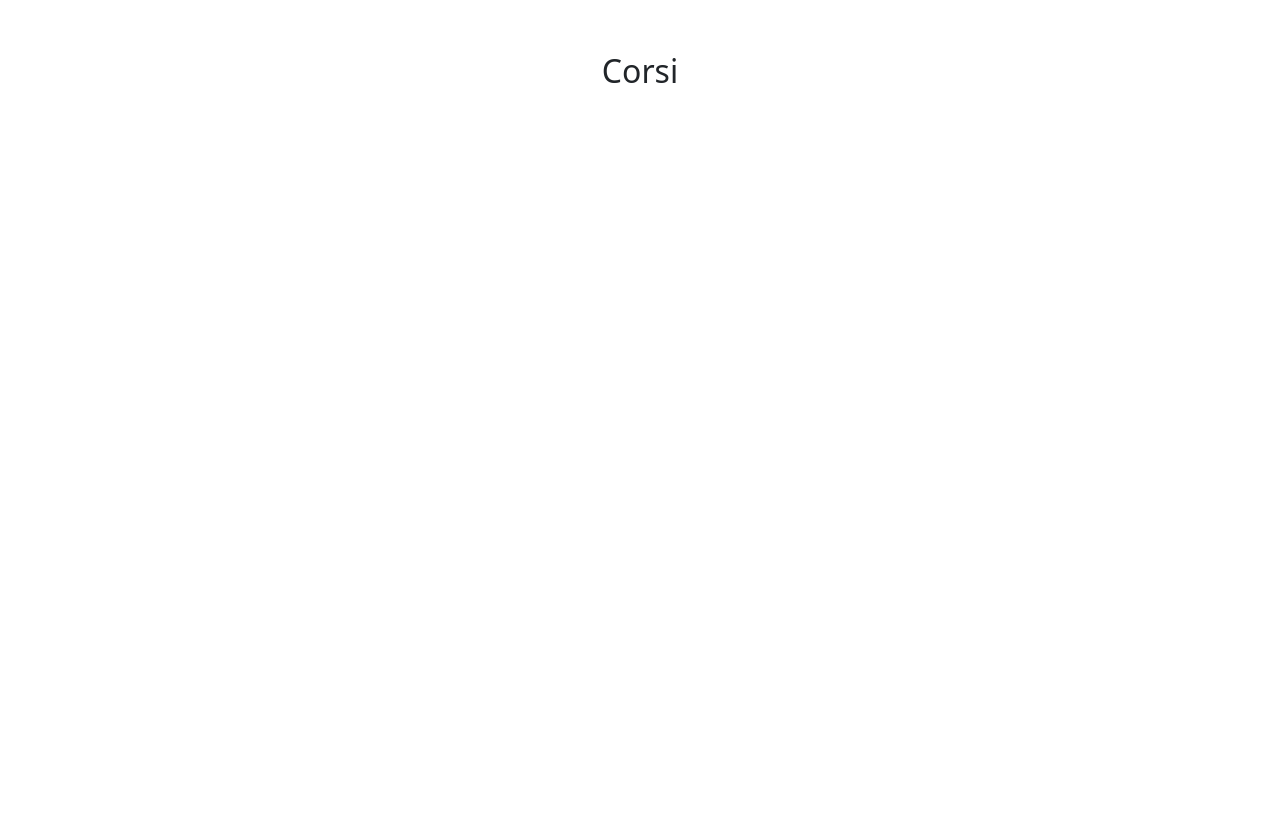
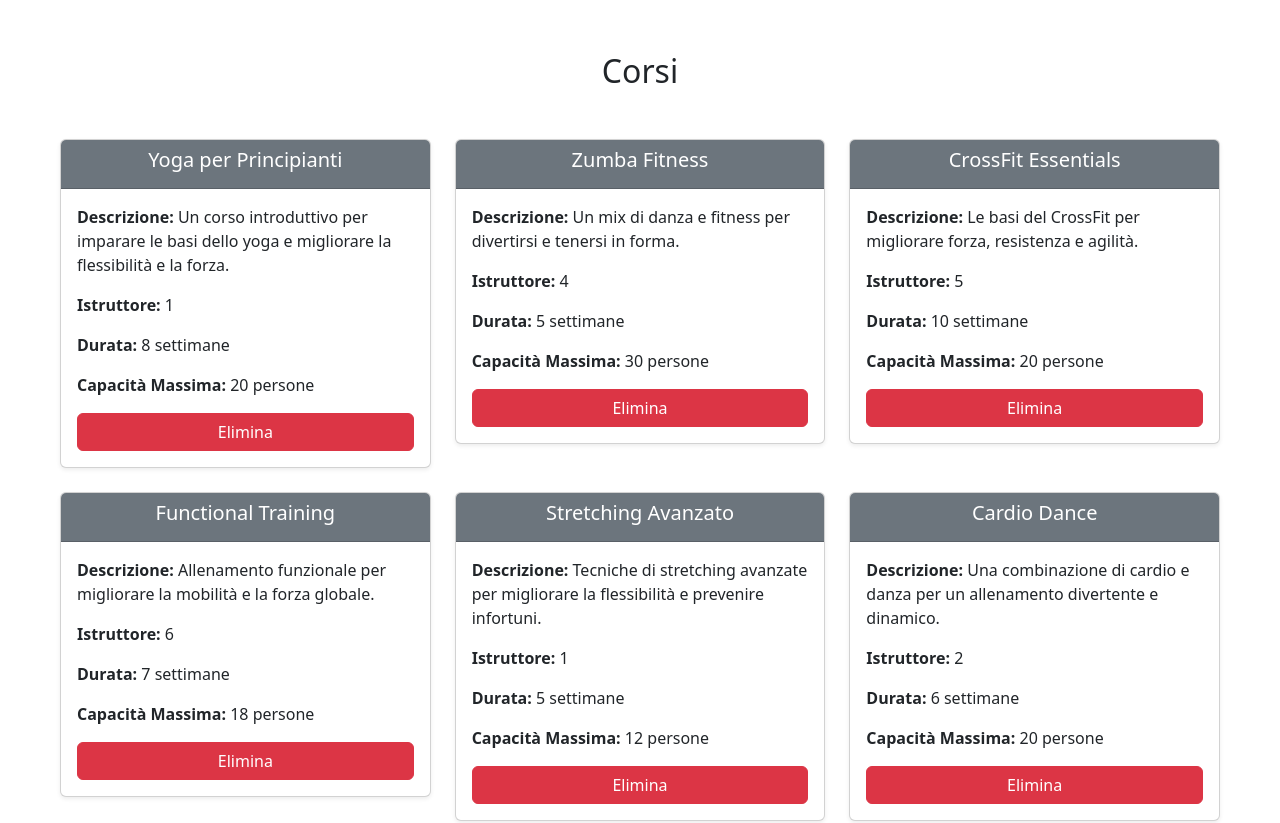
Before and after one commit to Ale04R/AngFitness, an Angular app: page /amministrazione in a window 1280 px wide. Shown: the part 900-1723 px from the top of the page. Before the commit the page ends 1015 px from the top, so only its background shows below. Built offline with nearby package versions, Linux system fonts and the light colour scheme; data requests are answered from the project's data file.

Commit message:
gestione prenotazione

```diff
--- a/src/app/amministrazione/amministrazione.component.html
+++ b/src/app/amministrazione/amministrazione.component.html
@@ -42,4 +42,25 @@
 <div id="corsi" class="mt-5">
     <div class="spacer" style="height: 80px;"></div>
     <h2 class="text-center mb-4">Corsi</h2>
+    <div class="text-center mb-4">
+        <!-- <button class="btn btn-success me-3" (click)="addCorso()">Aggiungi Corso</button> -->
+    </div>
+    <div class="row m-5 justify-content-center">
+        @for(corso of corsi() ?? []; track corso?.id){
+        <div class="col-md-4 mb-4">
+            <div class="card shadow-sm">
+                <div class="card-header bg-secondary text-white text-center">
+                    <h5 class="card-title">{{ corso.nome }}</h5>
+                </div>
+                <div class="card-body">
+                    <p class="card-text"><strong>Descrizione:</strong> {{ corso.descrizione }}</p>
+                    <p class="card-text"><strong>Istruttore:</strong> {{ corso.istruttoreId }}</p>
+                    <p class="card-text"><strong>Durata:</strong> {{ corso.durata }}</p>
+                    <p class="card-text"><strong>Capacità Massima:</strong> {{ corso.capacitaMassima }} persone</p>
+                    <button class="btn btn-danger w-100" (click)="deleteCorso(corso.id)">Elimina</button>
+                </div>
+            </div>
+        </div>
+        }
+    </div>
 </div>
--- a/src/app/amministrazione/amministrazione.component.ts
+++ b/src/app/amministrazione/amministrazione.component.ts
@@ -3,6 +3,8 @@
 import { FormsModule } from '@angular/forms';
 import { CorsiPrenotati } from './prenotazioni.modal';
 import { PrenotazioniService } from './prenotazioni.service';
+import { CorsiService } from '../corsi/corsi.service';
+import { Corsi } from '../corsi/corsi.modal';
 
 @Component({
   selector: 'app-amministrazione',
@@ -13,11 +15,13 @@
 })
 export class AmministrazioneComponent {
   corsiPrenotati = signal<CorsiPrenotati[] | undefined>(undefined);
+  corsi = signal<Corsi[]>([]);
   inCaricamento = signal(false);
   filtro = signal<string>('');
 
   private destroyRef = inject(DestroyRef);
   private prenotazioniService = inject(PrenotazioniService);
+  private corsiService = inject(CorsiService);
 
   ngOnInit(): void {
     const subscription = this.prenotazioniService.loadCorsiPrenotati()
@@ -30,6 +34,10 @@
           this.inCaricamento.set(false);
         }
       });
+
+    this.corsiService.loadCorsi().subscribe((data) => {
+      this.corsi.set(data);
+    });
 
     this.destroyRef.onDestroy(() => {
       subscription.unsubscribe();
@@ -75,4 +83,24 @@
       });
     }
   }
+
+  // addCorso() {
+  //   const nuovoCorso: Corsi = {
+  //     id: 'new-id',
+  //     nome: 'Nuovo Corso',
+  //     descrizione: 'Descrizione del nuovo corso',
+  //     istruttoreId: 'istruttore-id',
+  //     durata: '1 ora',
+  //     capacitaMassima: 20
+  //   };
+  //   this.corsiService.addCorso(nuovoCorso).subscribe(() => {
+  //     this.corsi.update(corsi => [...corsi, nuovoCorso]);
+  //   });
+  // }
+
+  deleteCorso(corsoId: string) {
+    this.corsiService.deleteCorso(corsoId).subscribe(() => {
+      this.corsi.update(corsi => corsi.filter(corso => corso.id !== corsoId));
+    });
+  }
 }
--- a/src/app/amministrazione/prenotazioni.service.ts
+++ b/src/app/amministrazione/prenotazioni.service.ts
@@ -9,6 +9,7 @@
 
 export class PrenotazioniService {
   private httpClient = inject(HttpClient);
+  private prenotazioni = signal<CorsiPrenotati[]>([]);
   private corso = signal<any[]>([]);
 
   private fetchCorsi(url: string, errorMessage: string){
@@ -57,4 +58,9 @@
         })
       );
   }
+
+  prenotazione(prenotazione: CorsiPrenotati) {
+    this.prenotazioni.update(prevCorso => [...prevCorso, prenotazione]);
+    return this.httpClient.post('http://localhost:3000/corsiPrenotati', prenotazione);
+  }
 }
--- a/src/app/corsi/corsi.service.ts
+++ b/src/app/corsi/corsi.service.ts
@@ -69,7 +69,6 @@
             this.loadIstruttori().subscribe();
         }
 
-        console.log(this.istruttori().find(istruttore => istruttore.id === istruttoreId));
         return this.istruttori().find(istruttore => istruttore.id === istruttoreId);
     }
 
@@ -91,4 +90,32 @@
                 })
             );
     }
+
+    addCorso(corso: Corsi) {
+        return this.httpClient.post('http://localhost:3000/corsi', corso)
+            .pipe(
+                catchError((error) => {
+                    console.log(error);
+                    return throwError(
+                        () => {
+                            new Error("Qualcosa è andato storto con l'aggiunta del corso");
+                        }
+                    )
+                })
+            );
+    }
+
+    deleteCorso(corsoId: string) {
+        return this.httpClient.delete('http://localhost:3000/corsi/' + corsoId)
+            .pipe(
+                catchError((error) => {
+                    console.log(error);
+                    return throwError(
+                        () => {
+                            new Error("Qualcosa è andato storto con l'eliminazione del corso");
+                        }
+                    )
+                })
+            );
+    }
 }
--- a/src/app/corsi/corso/corso.component.html
+++ b/src/app/corsi/corso/corso.component.html
@@ -10,6 +10,35 @@
         <p class="card-text"><strong>Istruttore:</strong> {{ getIstruttoreNome(corso.istruttoreId) }}</p>
         <p class="card-text"><strong>Durata:</strong> {{ corso.durata }}</p>
         <p class="card-text"><strong>Capacità Massima:</strong> {{ corso.capacitaMassima }} persone</p>
-        <!-- <button class="btn btn-primary w-100" ((click))="prenota(corso)">Prenota</button> -->
+
+        <!-- Button trigger modal -->
+        <button type="button" class="btn btn-primary w-100" data-bs-toggle="modal" data-bs-target="#exampleModal">
+            PRENOTA
+        </button>
+
+        <!-- Modal -->
+        <div class="modal fade text-center" id="exampleModal" tabindex="-1" aria-labelledby="exampleModalLabel" aria-hidden="true">
+            <div class="modal-dialog modal-dialog-centered modal-lg">
+                <div class="modal-content">
+                    <div class="modal-header bg-primary text-white">
+                        <h1 class="modal-title fs-5" id="exampleModalLabel">Prenota il tuo corso di {{ corso.nome }}</h1>
+                        <button type="button" class="btn-close btn-close-white" data-bs-dismiss="modal" aria-label="Close"></button>
+                    </div>
+                    <div class="modal-body">
+                        <form (ngSubmit)="prenota()">
+                            <div class="mb-3">
+                                <label for="nome" class="form-label">Nome</label>
+                                <input type="text" class="form-control" id="nome" [(ngModel)]="nome" name="nome">
+                            </div>
+                            <div class="mb-3">
+                                <label for="email" class="form-label">Email</label>
+                                <input type="email" class="form-control" id="email" [(ngModel)]="email" name="email" aria-describedby="emailHelp">
+                            </div>
+                            <button type="submit" class="btn btn-primary w-100">INVIA</button>
+                        </form>
+                    </div>
+                </div>
+            </div>
+        </div>
     </div>
 </div>
--- a/src/app/corsi/corso/corso.component.ts
+++ b/src/app/corsi/corso/corso.component.ts
@@ -1,20 +1,26 @@
 import { Component, Input } from '@angular/core';
 import { Corsi } from '../corsi.modal';
 import { CorsiService } from '../corsi.service';
+import { CorsiPrenotati } from '../../amministrazione/prenotazioni.modal';
+import { PrenotazioniService } from '../../amministrazione/prenotazioni.service';
+import { FormsModule } from '@angular/forms';
 
 @Component({
   selector: 'app-corso',
   standalone: true,
-  imports: [],
+  imports: [FormsModule],
   templateUrl: './corso.component.html',
   styleUrl: './corso.component.css'
 })
 export class CorsoComponent {
   @Input() corso!: Corsi;
 
+  nome: string = '';
+  email: string = '';
+
   corsi: Corsi[] = [];
   corsiPreferiti: Corsi[] = [];
-  constructor(private corsiService: CorsiService) {}
+  constructor(private corsiService: CorsiService, private prenotazioniService: PrenotazioniService) {}
 
   ngOnInit() {
     // Carica tutti i corsi
@@ -47,11 +53,22 @@
     return istruttore ? istruttore.nome : 'Istruttore non trovato';
   }
 
-  // prenota(corso: Corsi) {
-  //   this.corsiService.onPrenotato(corso).subscribe(() => {
-  //     // Aggiorna i corsi prenotati dopo l'operazione
-  //     this.corsiPrenotati = this.corsiService.loadedCorsiPrenotati();
-  //   });
-  // }
+  prenota() {
+    if (this.corso) {
+      const prenotazione: CorsiPrenotati = {
+        id: '',
+        userName: this.nome,
+        email: this.email,
+        idCorso: this.corso.id,
+        nPrenotazioni: 1,
+      };
+
+      this.prenotazioniService.prenotazione(prenotazione)
+        .subscribe(response => {
+          console.log(response);
+
+        });
+    }
+  }
 
 }
```
